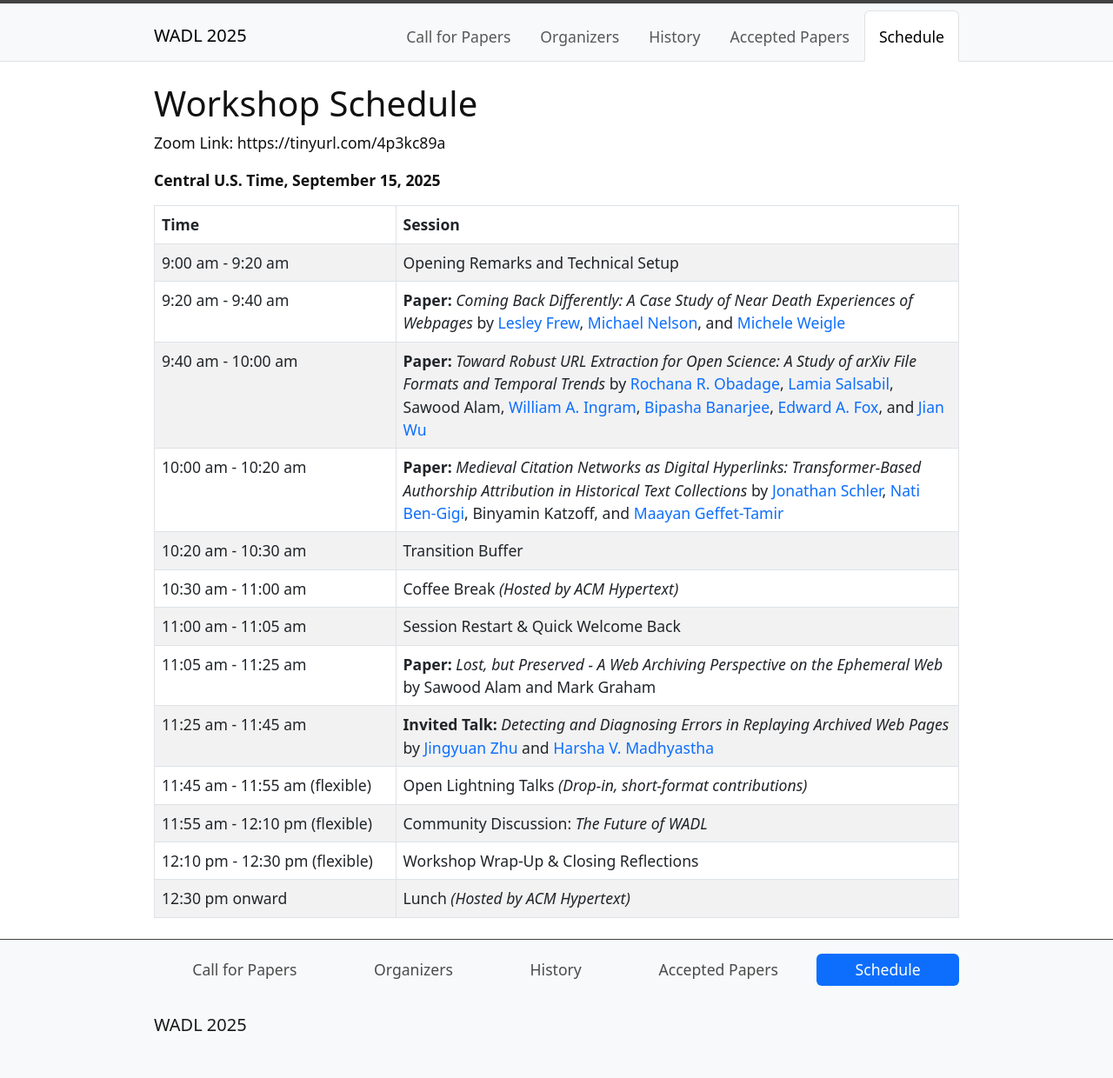
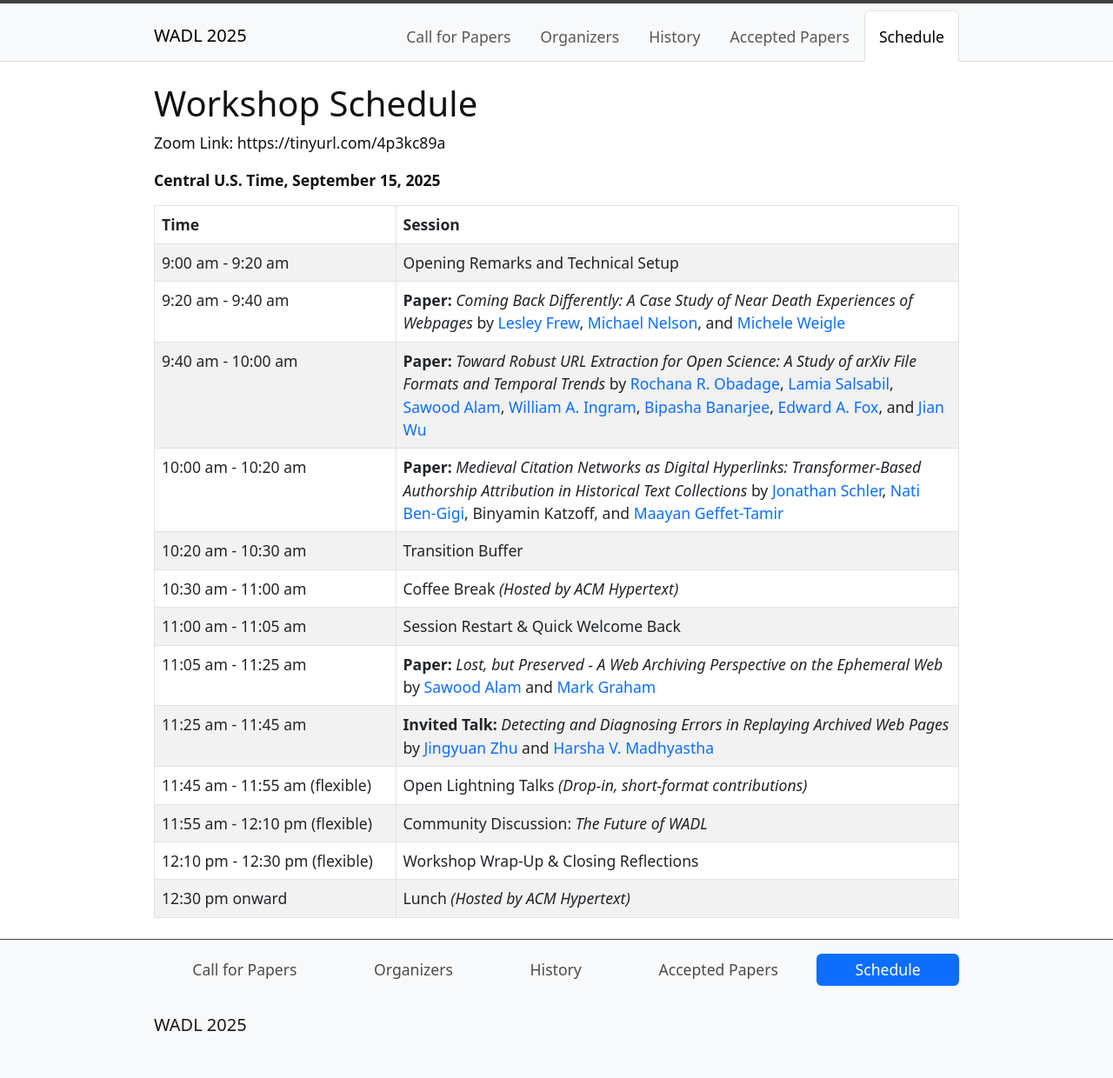
Before and after one commit to wadlworkshop/wadlworkshop.github.io, a Jekyll site: the page built from 2025/content/4-schedule.md, in a window 1280 px wide. Shown: the whole page at 87% size. Built offline with Jekyll 4.4.1, drawn with Linux system fonts in a browser that asks for light colours; our own code applies the rules of GitHub Pages for plain Markdown files; part of the change alters nothing that is shown.

```diff
--- a/2025/content/4-schedule.md
+++ b/2025/content/4-schedule.md
@@ -26,7 +26,7 @@ Zoom Link: https://tinyurl.com/4p3kc89a
     </tr>
     <tr>
       <td>9:40 am - 10:00 am</td>
-      <td><strong>Paper:</strong> <em>Toward Robust URL Extraction for Open Science: A Study of arXiv File Formats and Temporal Trends</em> by <a href="https://rochanaro.github.io/">Rochana R. Obadage</a>, <a href="https://liyalamia.github.io/Portfolio/">Lamia Salsabil</a>, Sawood Alam, <a href="https://waingram.github.io/">William A. Ingram</a>, <a href="https://bipasha-banerjee.github.io/">Bipasha Banarjee</a>, <a href="https://fox.cs.vt.edu/">Edward A. Fox</a>, and <a href="https://fanchyna.wixsite.com/jianwu">Jian Wu</a></td>
+      <td><strong>Paper:</strong> <em>Toward Robust URL Extraction for Open Science: A Study of arXiv File Formats and Temporal Trends</em> by <a href="https://rochanaro.github.io/">Rochana R. Obadage</a>, <a href="https://liyalamia.github.io/Portfolio/">Lamia Salsabil</a>, <a href="https://x.com/ibnesayeed">Sawood Alam</a>, <a href="https://waingram.github.io/">William A. Ingram</a>, <a href="https://bipasha-banerjee.github.io/">Bipasha Banarjee</a>, <a href="https://fox.cs.vt.edu/">Edward A. Fox</a>, and <a href="https://fanchyna.wixsite.com/jianwu">Jian Wu</a></td>
     </tr>
     <tr>
       <td>10:00 am - 10:20 am</td>
@@ -46,7 +46,7 @@ Zoom Link: https://tinyurl.com/4p3kc89a
     </tr>
     <tr>
       <td>11:05 am - 11:25 am</td>
-      <td><strong>Paper:</strong> <em>Lost, but Preserved - A Web Archiving Perspective on the Ephemeral Web</em> by Sawood Alam and Mark Graham</td>
+      <td><strong>Paper:</strong> <em>Lost, but Preserved - A Web Archiving Perspective on the Ephemeral Web</em> by <a href="https://x.com/ibnesayeed">Sawood Alam</a> and <a href="https://x.com/markgraham">Mark Graham</a></td>
     </tr>
     <tr>
       <td>11:25 am - 11:45 am</td>
```
